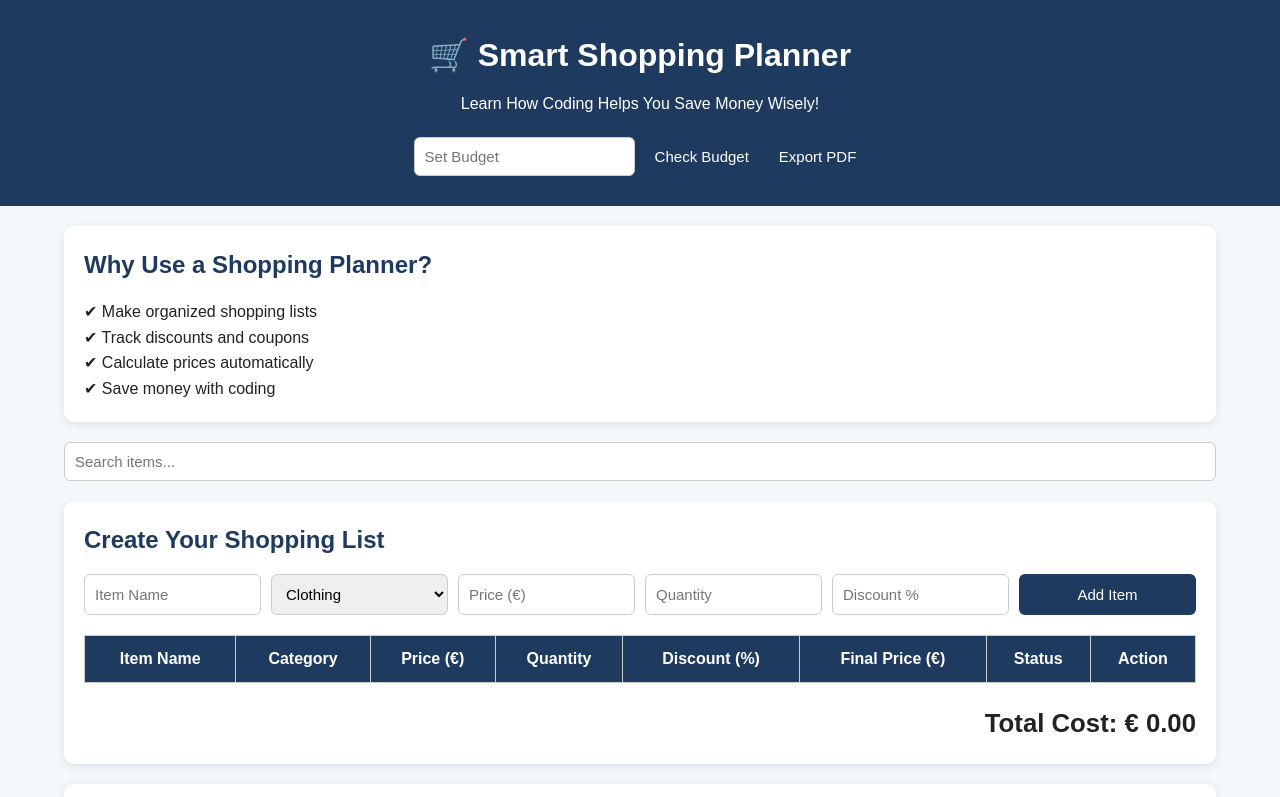
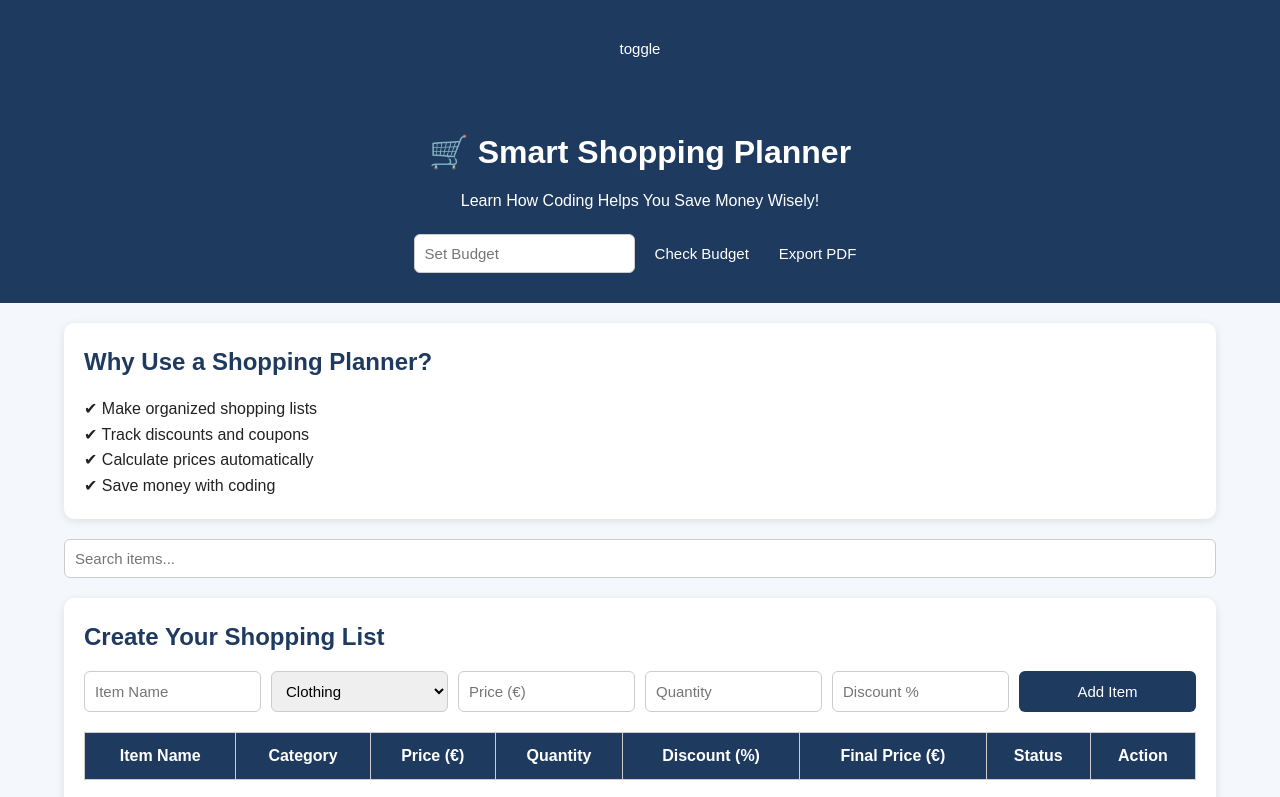
Before and after one commit to Mer-njewa/2nd_my_final_project, a plain HTML site: page index.html in a window 1280 px wide. Shown: the top 797 px of the page. Drawn offline with Linux system fonts and the light colour scheme.

Commit message:
change darkmode toggle button color and add padding to card title

```diff
--- a/index.html
+++ b/index.html
@@ -9,8 +9,9 @@
 </head>
 
 <body>
-
-  <!-- Header -->
+<header>
+  <button class="toggle-btn" onclick="toggleDarkmode()">toggle</button>
+</header><!-- Header -->
   <header>
     <h1>🛒 Smart Shopping Planner</h1>
     <p>Learn How Coding Helps You Save Money Wisely!</p>
```
